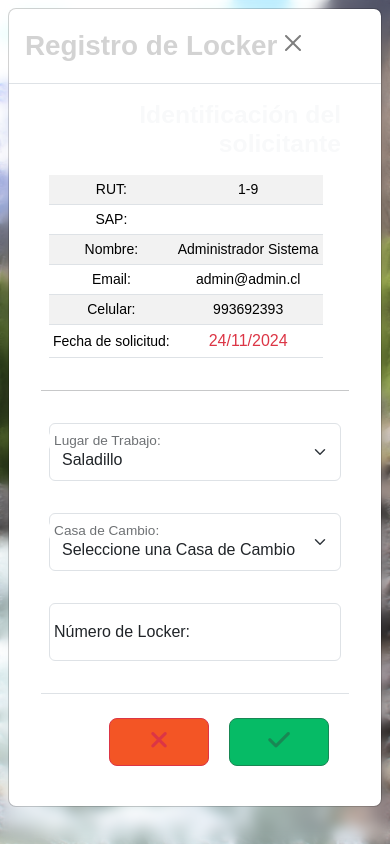
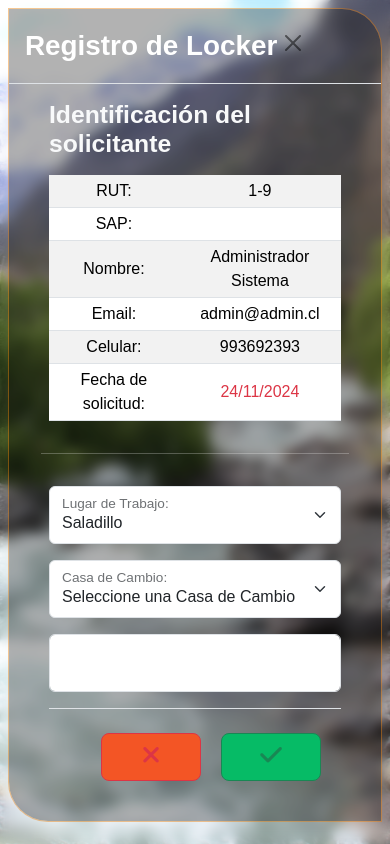
Before and after one commit to AiakosCl/GSER-solicitudes, a Django app: page /locker_usuario/ in a window 390 px wide. Run offline with Django 4.2, Linux system fonts and the light colour scheme; a user stored in the database is signed in; data comes from the database, SQL or seed files in the repository; both versions use the stored data as it was after the commit; parts of the project's set-up code (start-up, migrations or seed data) failed here and were passed over.

Commit message:
Actualización CSS 2

```diff
--- a/templates/asignar_locker.html
+++ b/templates/asignar_locker.html
@@ -7,19 +7,19 @@
 
 <!-- Modal -->
 <div class="modal fade" id="nuevoLockerModal" tabindex="-1" aria-labelledby="nuevoLockerModalLabel" aria-hidden="true" style="background-color: rgba(255,255,255,0.7);">
-    <div class="modal-dialog modal-md" sytle="background-color: white;">
+    <div class="modal-dialog modal-lg" sytle="background-color: white;">
         <div class="modal-content" >
             <div class="modal-header">
                 <h1 class="modal-title">Registro de Locker</h1>
                 <a href="{% url 'inicio' %}#contenido"><button type="button" class="btn-close" data-bs-dismiss="modal" aria-label="Close"></button></a>
             </div>
-            <div class="modal-body">
+            <div class="modal-body row g-3 mx-3">
                 <!-- Formulario para ingresar nuevo locker -->
-                <form method="post" enctype="multipart/form-data" class="row g-3 mx-3">
+                <h2 class="text-light text-start">Identificación del solicitante</h2>
+                {% include 'includes/id.html' %}
+                <hr>
+                <form method="post" enctype="multipart/form-data">
                     {% csrf_token %}
-                    <h2 class="text-light text-end">Identificación del solicitante</h2>
-                    <small>{% include 'includes/id.html' %}</small>
-                    <hr>
                     <div class="form-floating mb-3">
                         <select class="form-select" id="lugar_trabajo" name="lugar_trabajo" required>
                             {% for area in areas %}
--- a/templates/includes/id.html
+++ b/templates/includes/id.html
@@ -28,7 +28,7 @@
 
 
 <!-- Vista completa -->
-<table class="d-none d-md-block table table-sm table-striped align-middle">
+<table class="d-none d-md-block table table-striped align-middle text-start">
     <tr>
         <td rowspan="4" class="text-center align-middle" style="font-size: clamp(16px, 24px, 24px); font-weight: bold;">
             {% if locker %}
--- a/templates/registration/login.html
+++ b/templates/registration/login.html
@@ -17,12 +17,12 @@
                 <!-- Formulario de login -->
                 <form method="post">
                     {% csrf_token %}
-                    <div class="mb-3">
+                    <div class="mb-3 text-start">
                         <label for="username">Nombre de usuario:</label>
                         <input type="text" class="form-control" id="username" name="username" required>
                         <div text-danger>{{ form.username.errors }}</div>
                     </div>
-                    <div class="mb-3">
+                    <div class="mb-3 text-start">
                         <label for="password">Contraseña:</label>
                         <input type="password" class="form-control" id="password" name="password" required>
                         <div class="text-danger">{{ form.password.errors }}</div>
--- a/web/static/css/style.css
+++ b/web/static/css/style.css
@@ -240,6 +240,28 @@
     backdrop-filter: blur(6px) !important;
 }
 
+.modal-content {
+    display: flex;
+    flex-direction: column;
+    background-color: rgba(0,0,0, 0.3) !important;
+    color: white !important;
+    border-radius: 0px 40px 0px 40px;
+    border: 1px solid rgba(236, 125, 6, 0.432);
+    justify-items: left;
+}
+
+.modal-title {
+    color: white;
+}
+
+.modal-footer button.aceptar {
+    background-color: #06bb66;
+}
+
+.modal-footer button.cancelar {
+    background-color: #f35525;
+}
+
 /* Contenedor de las Cards de servicios */
 .properties-box {
     display: flex;
@@ -365,17 +387,6 @@
     object-position: center;
 }
 
-.modal-title {
-    color: lightgray;
-}
-
-.modal-footer button.aceptar {
-    background-color: #06bb66;
-}
-
-.modal-footer button.cancelar {
-    background-color: #f35525;
-}
 
 .filtro::after {
     content: "";
@@ -391,10 +402,6 @@
 .filtro:hover::after {
     width: 100%;
 }
-
-
-
-
 
 .messages {
     list-style-type: none;
@@ -431,7 +438,6 @@
     color: #f35525;
 }
 
-<<<<<<< HEAD
 .caja {
     display: grid;
     grid-template-columns: repeat(3, 1fr);
@@ -445,7 +451,8 @@
 .box {
     background-color: #06bb66;
     color: white;
-=======
+}
+
 /* Estilo para Tabla ID */
 
 .tabla_id {
@@ -456,7 +463,6 @@
     width:100%;
     margin:clamp(10px, 5%, 1280px) auto;
     font-size:clamp(12px, 2rem, 48px);
-
 }
 
 .celdas {
@@ -478,7 +484,6 @@
     grid-row: span 2;
     width: fit-content;
 }
-<<<<<<< HEAD
 
 .box2 {
     grid-column: span 2
@@ -488,5 +493,3 @@
     filter: blur(5px);
     opacity: 0.5;
 }
-=======
->>>>>>> d8d3176cd12683cdbda0c9a60f942b61aa33d66a
```
Also changed, not shown: templates/lavanderia.html (+4 -4 lines), db.sqlite3.
